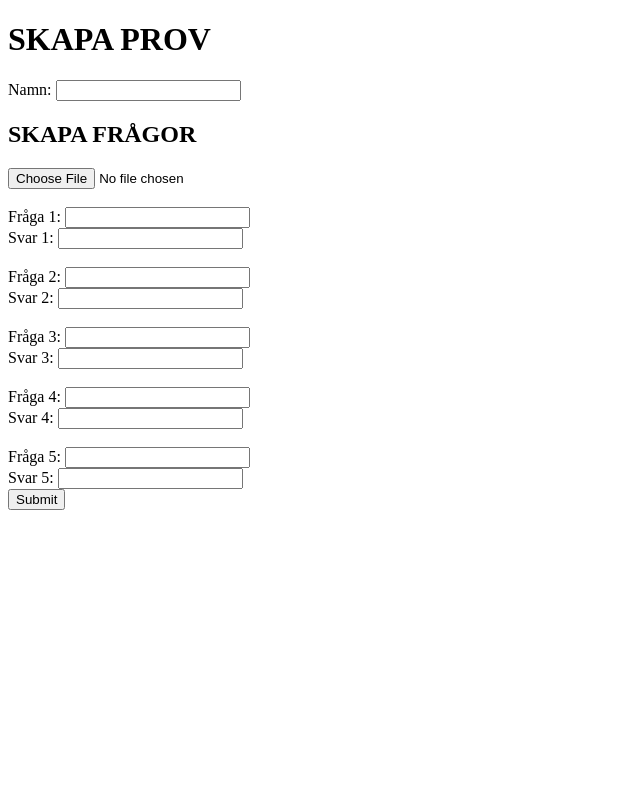
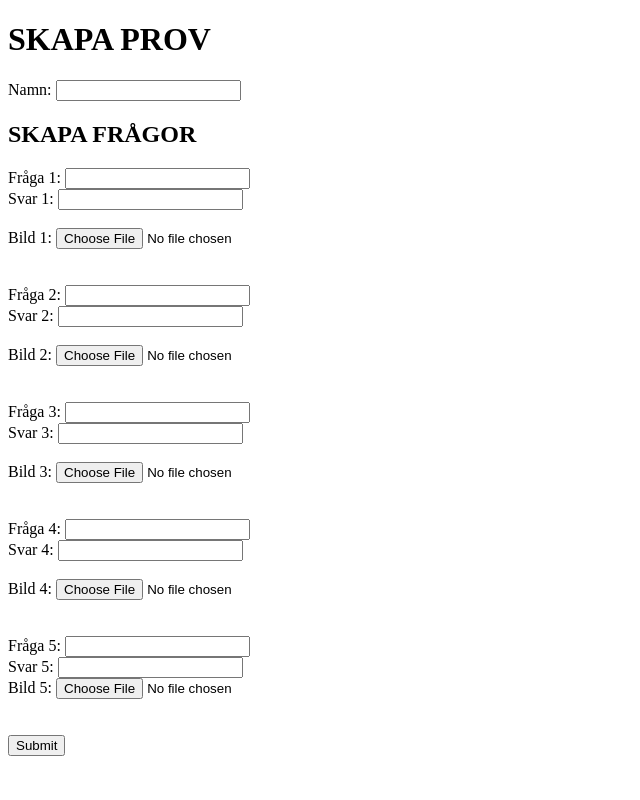
Before and after one commit to ninjalajs/quizzer, a PHP site: page /admin.php in a window 1280 px wide. Shown: the whole page, without its empty margins (0-640 px from the left). Run offline with PHP 8.4, Linux system fonts and the light colour scheme.

Commit message:
working images

```diff
--- a/admin.php
+++ b/admin.php
@@ -63,18 +63,27 @@ if (isset ($_POST['pass'])) {
 
 	<h2>SKAPA FRÅGOR</h2>
 
-	<input type="file" name="image"><br><br>
 
 	Fråga 1: <input type="text" name="questions[]"><br>
 	Svar 1: <input type="text" name="answers[]"><br><br>
+	Bild 1: <input type="file" name="image[]"><br><br><br>
+
 	Fråga 2: <input type="text" name="questions[]"><br>
 	Svar 2: <input type="text" name="answers[]"><br><br>
+	Bild 2: <input type="file" name="image[]"><br><br><br>
+
 	Fråga 3: <input type="text" name="questions[]"><br>
 	Svar 3: <input type="text" name="answers[]"><br><br>
+	Bild 3: <input type="file" name="image[]"><br><br><br>
+
 	Fråga 4: <input type="text" name="questions[]"><br>
 	Svar 4: <input type="text" name="answers[]"><br><br>
+	Bild 4: <input type="file" name="image[]"><br><br><br>
+
 	Fråga 5: <input type="text" name="questions[]"><br>
 	Svar 5: <input type="text" name="answers[]"><br>
+	Bild 5: <input type="file" name="image[]"><br><br><br>
+
 	<input type="submit">
 
 </form>
--- a/quiz.php
+++ b/quiz.php
@@ -24,7 +24,9 @@ $name = $row['name'];
 	  $res = mysqli_query($con, "SELECT * FROM questions WHERE quiz_id = $quiz_id");
 
 	  while ($row = mysqli_fetch_assoc($res)) {
+	  	$filename = $row['filename'];
 	    echo "<li>";
+	    echo "<img src='uploads/$filename'>";
 	    echo $row['question'];
 	    echo '<input type="text" name="answers[]">';
 	    echo "</li>";
--- a/quizes.php
+++ b/quizes.php
@@ -4,6 +4,7 @@
 
 <ul>
 	<?php
+	//$con = mysqli_connect("lisa-163804.mysql.binero.se", "163804_ue24667", "GLHF", "163804-lisa");
 	$con = mysqli_connect("localhost", "root", "root", "TO");
 
 	$sql = "SELECT * FROM quizzes";
```
Also changed, not shown: admin2.php (+6 -2 lines).
